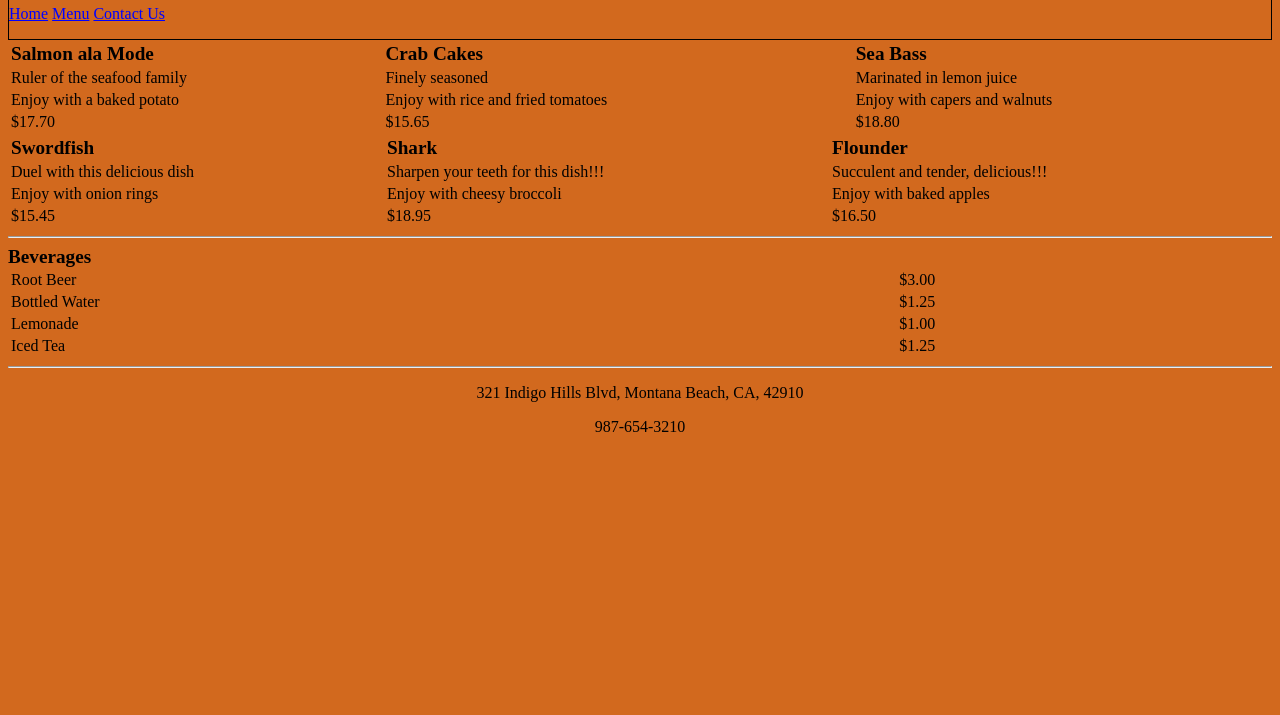
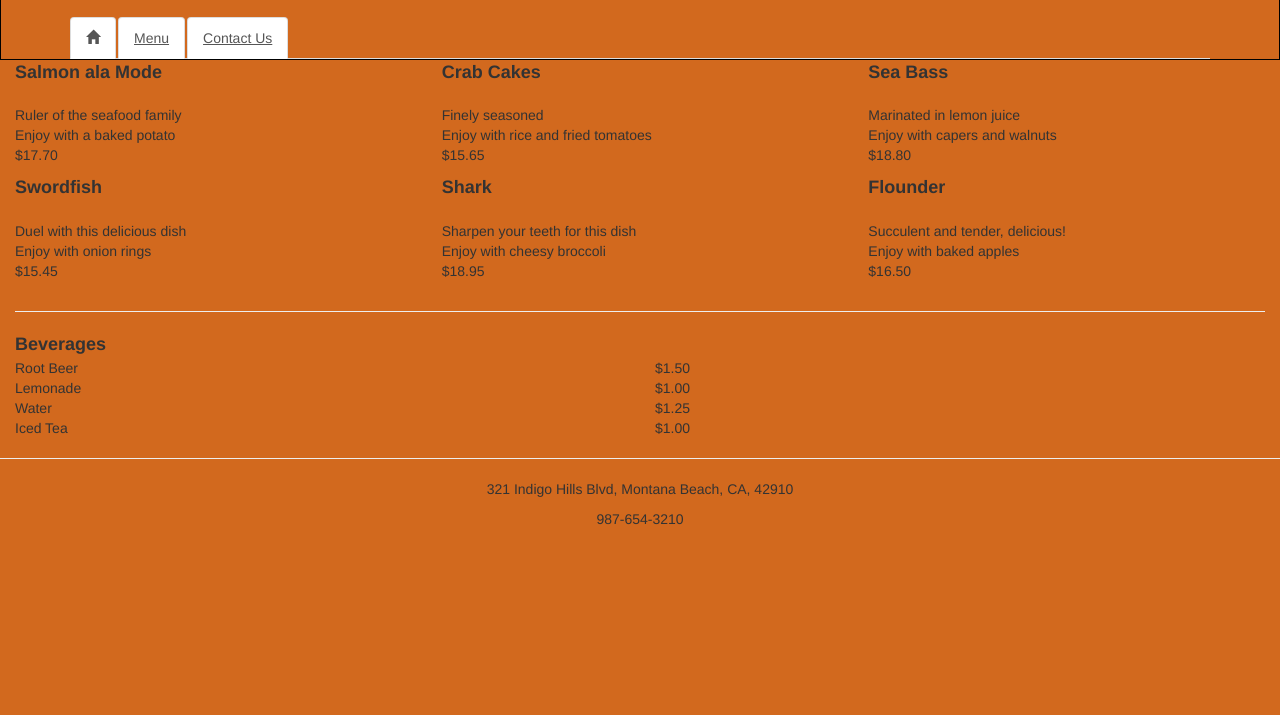
Before and after one commit to neklein/Nate-fun-coding, a plain HTML site: page RestaurantMenu.html in a window 1280 px wide. Shown: the part 85-800 px from the top of the page. Drawn offline with Linux system fonts and the light colour scheme.

Commit message:
Bootstrap Restaurant Updates

```diff
--- a/RestaurantContact.html
+++ b/RestaurantContact.html
@@ -2,6 +2,12 @@
 <html>
     <head>
         <title>Restaurant Site</title>
+        <meta name="viewport" content="width=device-width, initial-scale=1"/>
+        <link rel="stylesheet"
+        href="css/bootstrap.min.css"/>
+        <link rel="style sheet"
+        href="css/bootstrap-theme.min.css"/>
+        <link href="js/bootstrap.min.js" rel="style sheet"/>
         <style>
             form div label {
                 display:block;
@@ -18,11 +24,14 @@
     </head>
     <body>
         <header id="header">
-            <h1>Shoot the Breeze</h1><hr/>
-            <p><a href="RestaurantHome.html">Home</a>
-            <a href="RestaurantMenu.html">Menu</a>
-            <a href="RestaurantContact.html">Contact Us</a>
-            </p>
+        <h1>Shoot the Breeze</h1><hr/>
+        <div class="container">
+            <ul class="nav nav-tabs">
+        <li class="active"><a href="RestaurantHome.html"><span class="glyphicon glyphicon-home"></span></a></li>
+        <li class="active"><a href="RestaurantMenu.html">Menu</a></li>
+        <li class="active"><a href="RestaurantContact.html">Contact Us</a></li>
+            </ul>
+        </div>
         </header>
         <form>
             <div><p>
--- a/RestaurantMenu.html
+++ b/RestaurantMenu.html
@@ -2,6 +2,12 @@
 <html>
     <head>
         <title>Restaurant Menu</title>
+        <meta name="viewport" content="width=device-width, initial-scale=1"/>
+        <link rel="stylesheet"
+        href="css/bootstrap.min.css"/>
+        <link rel="style sheet"
+        href="css/bootstrap-theme.min.css"/>
+        <link href="js/bootstrap.min.js" rel="style sheet"/>
         <style>
             div.centered table
             {
@@ -16,90 +22,107 @@
     </head>
     <body style="background:chocolate">
         <header id="header">
-            <h1>Shoot the Breeze</h1>
-            <p><a href="RestaurantHome.html">Home</a>
-            <a href="RestaurantMenu.html">Menu</a>
-            <a href="RestaurantContact.html">Contact Us</a>
-            </p>
+        <h1>Shoot the Breeze</h1><hr/>
+        <div class="container">
+            <ul class="nav nav-tabs">
+        <li class="active"><a href="RestaurantHome.html"><span class="glyphicon glyphicon-home"></span></a></li>
+        <li class="active"><a href="RestaurantMenu.html">Menu</a></li>
+        <li class="active"><a href="RestaurantContact.html">Contact Us</a></li>
+            </ul>
+        </div>
         </header>
-        <div class="centered">
-        <table>
-            <tr>
-                <th>Salmon ala Mode</th>
-                <th>Crab Cakes</th>
-                <th>Sea Bass</th>
-            </tr>
-            <tr>
-                <td>Ruler of the seafood family
-                    </td>
-                <td>Finely seasoned
-                    </td>
-                <td>Marinated in lemon juice
-                    </td>
-            </tr>
-            <tr>
-                <td>Enjoy with a baked potato</td>
-                <td>Enjoy with rice and fried tomatoes</td>
-                <td>Enjoy with capers and walnuts</td>
-            </tr>
-            <tr>
-                <td>$17.70</td>
-                <td>$15.65</td>
-                <td>$18.80</td>
-            </tr>
-        </table>
-        <table>
-            <tr>
-                <th>Swordfish</th>
-                <th>Shark</th>
-                <th>Flounder</th>
-            </tr>
-            <tr>
-                <td>Duel with this delicious dish
-                    </td>
-                <td>Sharpen your teeth for this dish!!!
-
-                    </td>
-                <td>Succulent and tender, delicious!!!
-
-                    </td>
-            </tr>
-            <tr>
-                <td>Enjoy with onion rings</td>
-                <td>Enjoy with cheesy broccoli</td>
-                <td>Enjoy with baked apples</td>
-            </tr>
-            <tr>
-                <td>$15.45</td>
-                <td>$18.95</td>
-                <td>$16.50</td>
-            </tr>
-        </table>
-        </div><hr/>
-        <div class="centered">
-            <table>
-                <caption style="text-align:left;
-                font-weight:bold;
-                font-size:larger">Beverages</caption>
-                <tbody>
-                    <tr>
-                        <td>Root Beer</td>
-                        <td>$3.00</td>
-                    </tr>
-                    <tr>
-                        <td>Bottled Water</td>
-                        <td>$1.25</td>
-                    </tr>
-                    <tr>
-                        <td>Lemonade</td>
-                        <td>$1.00</td>
-                    </tr>
-                    <tr>
-                        <td>Iced Tea</td>
-                        <td>$1.25</td>
-                    </tr>
-                </tbody>
-            </table>
+        <div class="container-fluid">
+            <div class="row">
+            <div class="col-sm-4">
+                <b><div style="font-size:large">Salmon ala Mode</div></b><br/>
+                <p>
+                    Ruler of the seafood family<br/>
+                    Enjoy with a baked potato<br/>
+                    $17.70
+                </p>
+            </div>
+            <div class="col-sm-4">
+                 <b><div style="font-size:large">Crab Cakes</div></b><br/>
+                 <p>
+                     Finely seasoned<br/>
+                     Enjoy with rice and fried tomatoes<br/>
+                    $15.65
+                 </p>
+            </div>
+            <div class="col-sm-4">
+                 <b><div style="font-size:large">Sea Bass</div></b><br/>
+                 <p>
+                     Marinated in lemon juice<br/>
+                     Enjoy with capers and walnuts<br/>
+                     $18.80
+                 </p>
+            </div>
+            </div>
+            <div class="row">
+                <div class="col-sm-4">
+                    <b><div style="font-size:large">Swordfish</div></b><br/>
+                    <p>
+                        Duel with this delicious dish<br/>
+                        Enjoy with onion rings<br/>
+                        $15.45
+                    </p>
+                </div>
+                <div class="col-sm-4">
+                    <b><div style="font-size:large">Shark</div></b><br/>
+                    <p>
+                    Sharpen your teeth for this dish<br/>
+                    Enjoy with cheesy broccoli<br/>
+                    $18.95
+                    </p>
+                </div>
+                <div class="col-sm-4">
+                  <b><div style="font-size:large">Flounder</div></b><br/>
+                  <p>
+                      Succulent and tender, delicious!<br/>
+                      Enjoy with baked apples<br/>
+                      $16.50
+                    </p>
+                </div>
+            </div><hr/>
+        </div>
+        <div class="container-fluid">
+            <div class="row">
+                <div class="col-sm-12">
+                    <b><div style="font-size:large">Beverages</div></b>
+                </div>
+            </div>
+            <div class="row">
+                <div class="col-sm-6">
+                    Root Beer
+                </div>
+                <div class="col-sm-6">
+                    $1.50
+                </div>
+            </div>
+            <div class="row">
+                <div class="col-sm-6">
+                    Lemonade
+                </div>
+                <div class="col-sm-6">
+                    $1.00
+                </div>
+            </div>
+            <div class="row">
+                <div class="col-sm-6">
+                    Water
+                </div>
+                <div class="col-sm-6">
+                    $1.25
+                </div>
+            </div>
+            <div class="row">
+                <div class="col-sm-6">
+                    Iced Tea
+                </div>
+                <div class="col-sm-6">
+                    $1.00
+                </div>
+            </div>
         </div><hr/>
     </body>
      <footer>
```
Also changed, not shown: RestaurantHome.html (+19 -4 lines).
